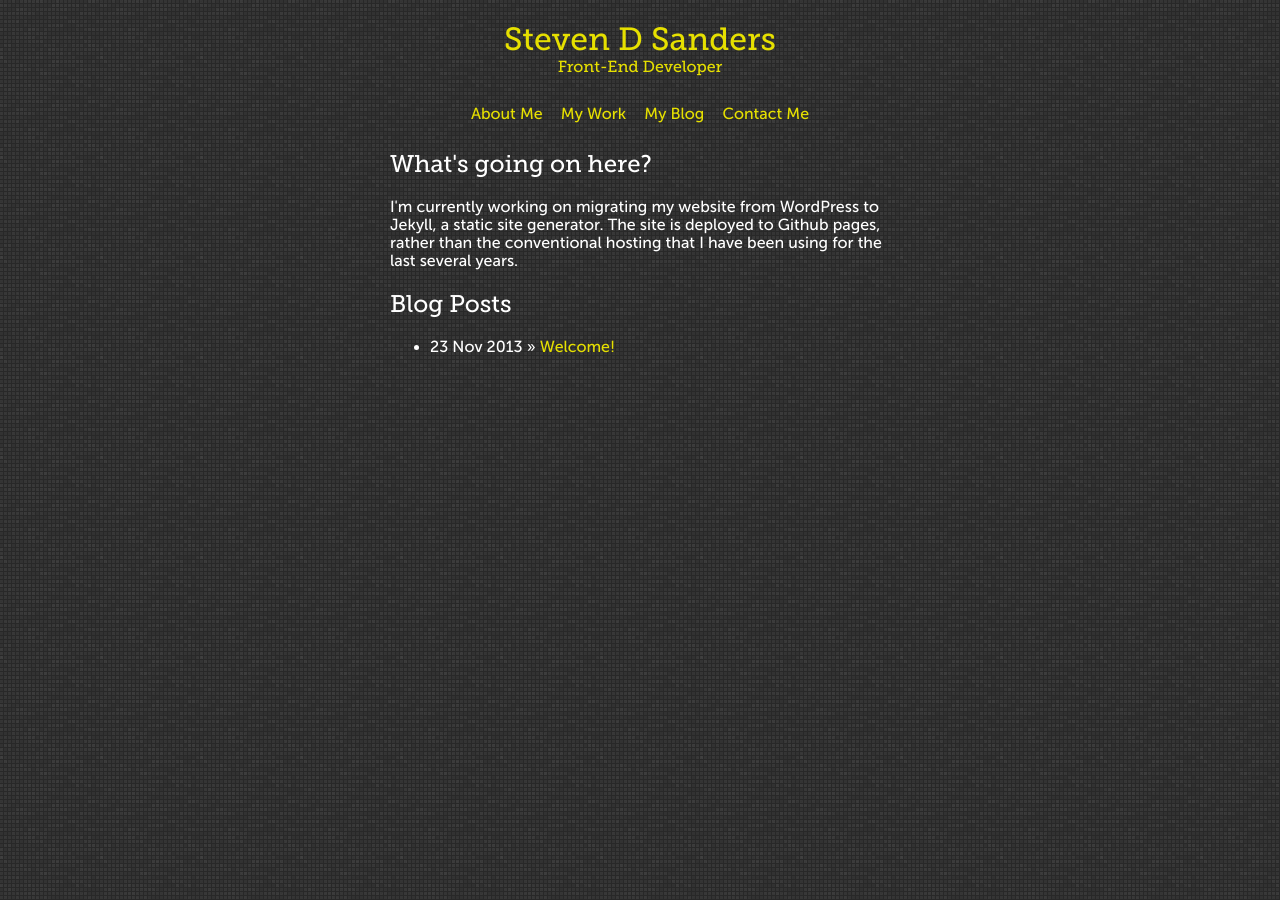
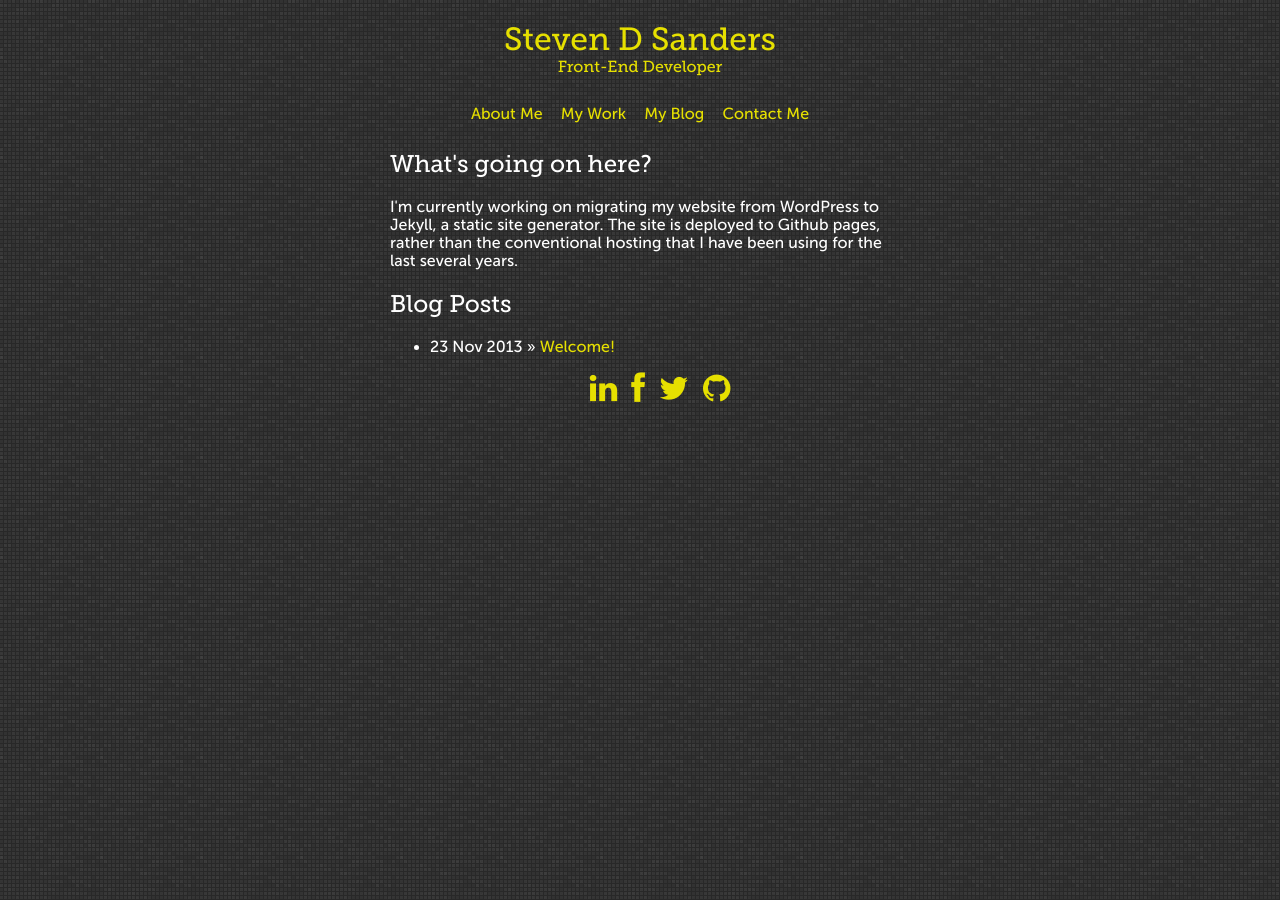
Before and after one commit to sdsanders/portfolio, a Jekyll site: the page built from index.html, in a window 1280 px wide. Built offline with Jekyll 4.4.1, drawn with Linux system fonts in a browser that asks for light colours; Markdown is read by kramdown in place of the engine named in the settings.

Commit message:
Add social icons

```diff
--- a/_layouts/default.html
+++ b/_layouts/default.html
@@ -31,7 +31,12 @@
   </main>
 
   <footer class="primary-footer">
-
+      <ul class="social-links">
+        <li><a href="http://www.linkedin.com/pub/steve-sanders/39/11b/215" class="icon-linkedin" target="_blank"></a></li>
+        <li><a href="http://www.github.com/sdsanders" class="icon-github" target="_blank"></a></li>
+        <li><a href="http://www.twitter.com/stevendsanders" class="icon-twitter" target="_blank"></a></li>
+        <li><a href="https://www.facebook.com/steven.douglas.sanders" class="icon-facebook" target="_blank"></a></li>
+      </ul>
   </footer>
 
 </body>
--- a/css/main.css
+++ b/css/main.css
@@ -14,7 +14,15 @@
   font-style: normal;
 }
 
-/* line 30, ../_sass/main.scss */
+@font-face {
+  font-family: 'portfolio-icons';
+  src: url("fonts/portfolio-icons.eot");
+  src: url("fonts/portfolio-icons.eot?#iefix") format("embedded-opentype"), url("fonts/portfolio-icons.ttf") format("truetype"), url("fonts/portfolio-icons.woff") format("woff"), url("fonts/portfolio-icons.svg#icons") format("svg");
+  font-weight: normal;
+  font-style: normal;
+}
+
+/* line 8, ../_sass/main.scss */
 *,
 *:before,
 *:after {
@@ -23,14 +31,14 @@
   box-sizing: border-box;
 }
 
-/* line 34, ../_sass/main.scss */
+/* line 12, ../_sass/main.scss */
 body {
   background: url(../images/bg-body.png);
   color: white;
   font-family: "museo_sans_500regular", Arial, Helvetica, sans-serif;
 }
 
-/* line 45, ../_sass/main.scss */
+/* line 23, ../_sass/main.scss */
 h1,
 h2,
 h3,
@@ -41,42 +49,96 @@ h6 {
   font-weight: normal;
 }
 
-/* line 50, ../_sass/main.scss */
+/* line 28, ../_sass/main.scss */
 a {
   color: #e6e000;
   text-decoration: none;
 }
 
-/* line 58, ../_sass/main.scss */
+/* line 36, ../_sass/main.scss */
 .primary-header {
   text-align: center;
 }
 
-/* line 62, ../_sass/main.scss */
+/* line 40, ../_sass/main.scss */
 .site-title {
   display: block;
 }
 
-/* line 66, ../_sass/main.scss */
+/* line 44, ../_sass/main.scss */
 .profession {
   display: block;
   font-size: 16px;
 }
 
-/* line 75, ../_sass/main.scss */
+/* line 53, ../_sass/main.scss */
 .primary-navigation ul {
   list-style: none;
   margin: 0;
   padding: 0;
 }
-/* line 81, ../_sass/main.scss */
+/* line 59, ../_sass/main.scss */
 .primary-navigation li {
   display: inline-block;
   margin: 7px;
 }
 
-/* line 90, ../_sass/main.scss */
+/* line 68, ../_sass/main.scss */
 .primary-content {
   margin: auto;
   max-width: 500px;
 }
+
+/* line 76, ../_sass/main.scss */
+.social-links {
+  list-style: none;
+  text-align: center;
+}
+/* line 80, ../_sass/main.scss */
+.social-links li {
+  display: inline-block;
+  margin: 0 5px;
+}
+
+/* line 87, ../_sass/main.scss */
+[class^="icon-"],
+[class*=" icon-"] {
+  font-family: 'portfolio-icons';
+  speak: none;
+  font-size: 32px;
+  font-style: normal;
+  font-weight: normal;
+  font-variant: normal;
+  text-transform: none;
+  line-height: 1;
+  text-indent: -9999px;
+  -webkit-font-smoothing: antialiased;
+  -moz-osx-font-smoothing: grayscale;
+}
+
+/* line 105, ../_sass/main.scss */
+.icon-github:before {
+  content: "\e600";
+}
+
+/* line 109, ../_sass/main.scss */
+.icon-linkedin:before {
+  content: "\e601";
+}
+
+/* line 113, ../_sass/main.scss */
+.icon-twitter:before {
+  content: "\e602";
+}
+
+/* line 117, ../_sass/main.scss */
+.icon-facebook:before {
+  content: "\e603";
+}
+
+@media screen and (-webkit-min-device-pixel-ratio: 0) {
+  @font-face {
+    font-family: 'icons';
+    src: url("fonts/icons.svg#icons") format("svg");
+}
+}
```
Also changed, not shown: _sass/_fonts.scss (added, +32 -0 lines), _sass/main.scss (+58 -23 lines), css/fonts/portfolio-icons.ttf (added), css/fonts/portfolio-icons.woff (added), 2 other files.
